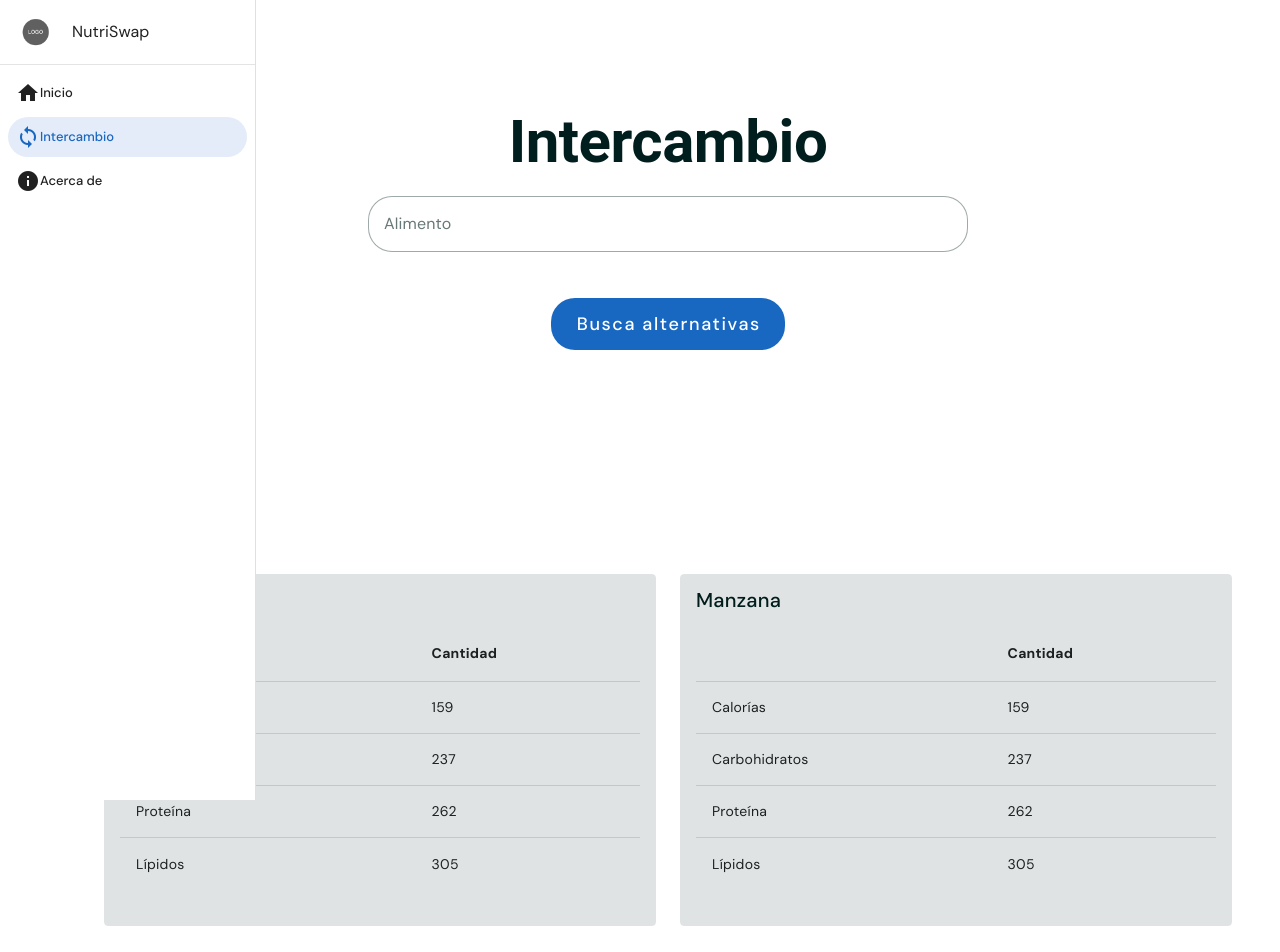
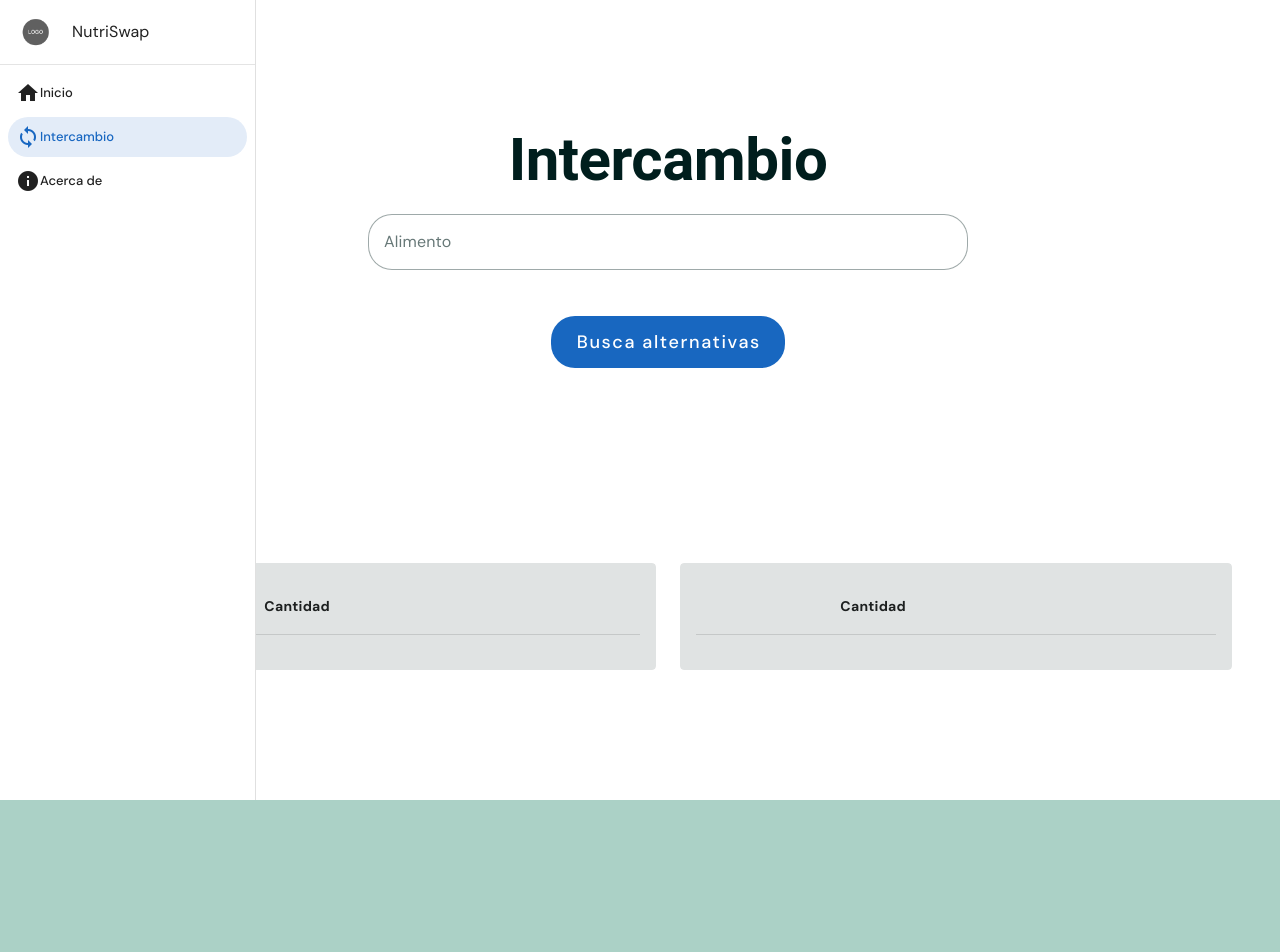
Before and after one commit to Nacho-Gmz/nutri-swap, a Vue app: page /swapper in a window 1280 px wide. Shown: the top 952 px of the page. After the commit the page ends 800 px from the top, so only its background shows below. Built offline with nearby package versions, Linux system fonts and the light colour scheme.

Commit message:
Parametrization of Swapcard and minor changes to other components

```diff
--- a/src/components/HomeCard.vue
+++ b/src/components/HomeCard.vue
@@ -4,7 +4,7 @@
             <p class="font-weight-bold text-sm-h2 text-h4 mt-2'">
                 NutriSwap
             </p>
-            <p class="font-weight-medium text-primary">¡Cambia, combina y disfruta el mejor match para tus porciones!
+            <p class="font-weight-medium text-primary">¡Intercambia y disfruta el mejor match para tus porciones!
             </p>
 
             <p class="mt-4 text-body-1 text-medium-emphasis">
--- a/src/components/SwapBar.vue
+++ b/src/components/SwapBar.vue
@@ -6,7 +6,7 @@ const items = ref(["Manzana", "Naranja", "Pera", "Piña", "Fresa",]);
 </script>
 
 <template>
-    <v-container class="pa-6 pa-md-12 my-16" fluid>
+    <v-container class="pa-6 pa-md-12 mt-16" fluid>
         <v-responsive class="mx-auto text-center" max-width="600">
             <p class="font-weight-bold text-sm-h2 text-h4 mt-2'">
                 Intercambio
--- a/src/components/SwapCard.vue
+++ b/src/components/SwapCard.vue
@@ -1,43 +1,32 @@
 <script setup>
-import { ref } from 'vue';
+defineProps({
+    name: String,
+    nutrients: Array,
+    reference: {
+        type: Array,
+        default: () => [],
+    },
+});
 
-const alimento = []
+import { computed } from 'vue';
 
-const desserts = [
-    {
-        name: 'Calorías',
-        calories: 159,
-    },
-    {
-        name: 'Carbohidratos',
-        calories: 237,
-    },
-    {
-        name: 'Proteína',
-        calories: 262,
-    },
-    {
-        name: 'Lípidos',
-        calories: 305,
-    },
-]
+const referenceMap = computed(() => {
+    return reference.reduce((map, item) => {
+        map[item.name] = item.amount;
+        return map;
+    }, {});
+});
 
 </script>
 
 <template>
     <v-card variant="tonal">
-        <v-card-item>
-            <v-card-title primary-title>
-                <!-- {{ alimento.name }} -->
-                Manzana
-            </v-card-title>
-        </v-card-item>
         <v-card-text>
             <v-table>
                 <thead>
                     <tr>
                         <th class="text-left">
-
+                            {{ name }}
                         </th>
                         <th class="text-left">
                             <b>Cantidad</b>
@@ -45,9 +34,12 @@ const desserts = [
                     </tr>
                 </thead>
                 <tbody>
-                    <tr v-for="item in desserts" :key="item.name">
-                        <td>{{ item.name }}</td>
-                        <td>{{ item.calories }}</td>
+                    <tr v-for="(nutrient, index) in nutrients" :key="index" :class="{
+                        'text-red-500': nutrient.amount < (referenceMap[nutrient.name] || 0),
+                        'text-green-500': nutrient.amount > (referenceMap[nutrient.name] || 0),
+                    }">
+                        <td>{{ nutrient.name }}</td>
+                        <td>{{ nutrient.amount }}</td>
                     </tr>
                 </tbody>
             </v-table>
@@ -56,3 +48,13 @@ const desserts = [
         </v-card-text>
     </v-card>
 </template>
+
+<style lang="css" scoped>
+.text-red-500 {
+    color: red;
+}
+
+.text-green-500 {
+    color: green;
+}
+</style>
```
